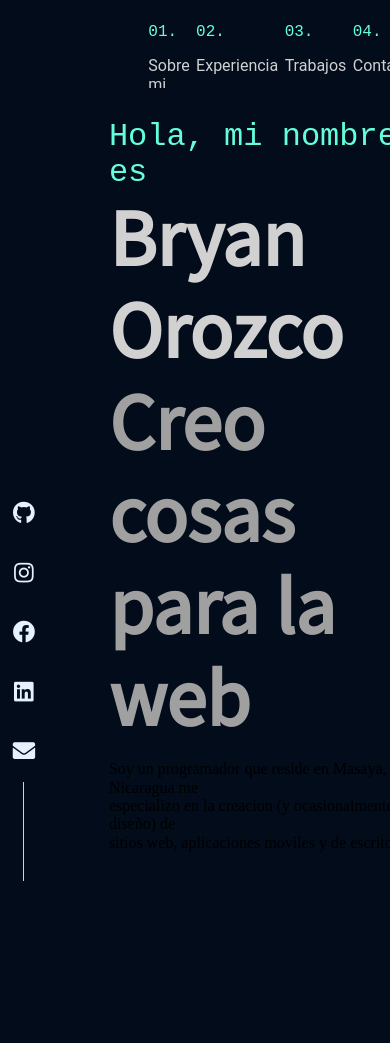
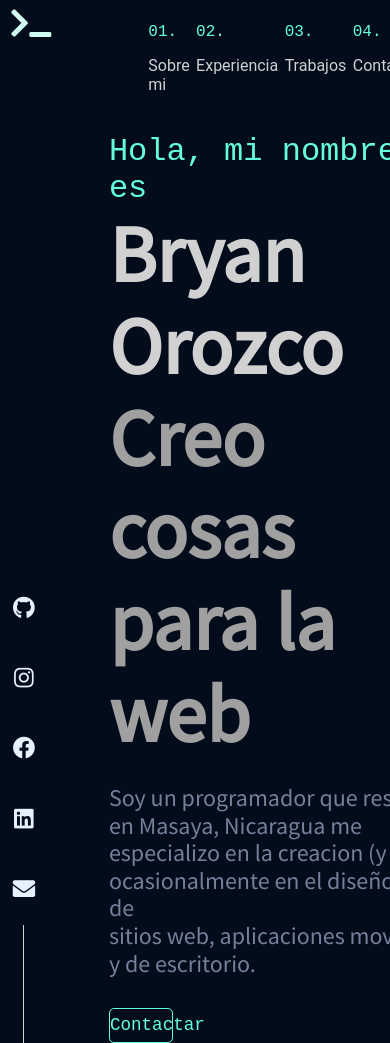
Before and after one commit to BROROZCO/mi-portafolio, an Angular app: page / in a window 390 px wide. Shown: the top 1043 px of the page. Before the commit the page ends 881 px from the top, so only its background shows below. Built offline with nearby package versions, Linux system fonts and the light colour scheme.

Commit message:
Primera pantalla lista sin ser responsive

```diff
--- a/src/app/components/cuerpo/body-centro/body-centro.component.css
+++ b/src/app/components/cuerpo/body-centro/body-centro.component.css
@@ -30,5 +30,30 @@
 }
 
 .aboutme{
+    margin: 3% 0 0 0;
+    color: rgba(168, 178, 209, 0.7);
+    font-family: 'Source Sans Pro', sans-serif;
+    font-size: 150%;
+}
 
+
+.button_{
+     /* Arriba | Derecha | Abajo | Izquierda */
+    font-family: 'Fira Code', monospace;
+    font-size: 110%;
+    transition-duration: 0.5s;
+    margin: 2% 0 0 0;
+    padding: 2% 0 2% 0;
+    width: 20%;
+    text-decoration: none;
+    border-radius: 5px;
+    background-color:rgba(0, 0, 0, 0);
+    color: #64FFDA;
+    border: 1px solid #64FFDA;
 }
+
+.button_:hover{
+    cursor: pointer;
+    transition-duration: 0.3s;
+    background-color: rgba(32, 133, 109, 0.2) ;
+}
--- a/src/app/components/cuerpo/body-centro/body-centro.component.html
+++ b/src/app/components/cuerpo/body-centro/body-centro.component.html
@@ -8,7 +8,7 @@
         <p>Soy un programador que reside en Masaya, Nicaragua me<br>especializo en la creacion (y ocasionalmente en el diseño) de<br>sitios web, aplicaciones moviles y de escritorio.
         </p>
     </div>
-    <div class="button">
-
+    <div class="Boton">
+        <button class="button_">Contactar</button>
     </div>
 </div>
--- a/src/app/components/navbar/navbar.component.css
+++ b/src/app/components/navbar/navbar.component.css
@@ -2,6 +2,18 @@
     display: inline-block;
     font-family: 'Fira Code', monospace;
     color: #64FFDA;
+}
+.logo{
+    transition-duration: 0.3s;
+    color: #64FFDA;
+    /* Arriba | Derecha | Abajo | Izquierda */
+    padding: 4% 0 0 8%;
+    font-size: 200%;
+}
+
+.logo:hover{
+    transition-duration: 0.3s;
+    color: #d1fcf2;
 }
 
 .contenedor{
@@ -45,5 +57,5 @@
 .button_:hover{
     cursor: pointer;
     transition-duration: 0.3s;
-    background-color: rgba(32, 133, 109, 0.2) ;
+    background-color: rgba(32, 133, 109, 0.2);
 }
--- a/src/app/components/navbar/navbar.component.html
+++ b/src/app/components/navbar/navbar.component.html
@@ -1,7 +1,7 @@
 <nav>
     <div class="contenedor">
         <div class="logo">
-
+            <i class="fas fa-terminal"></i>
         </div>
 
         <div class="link">
```
